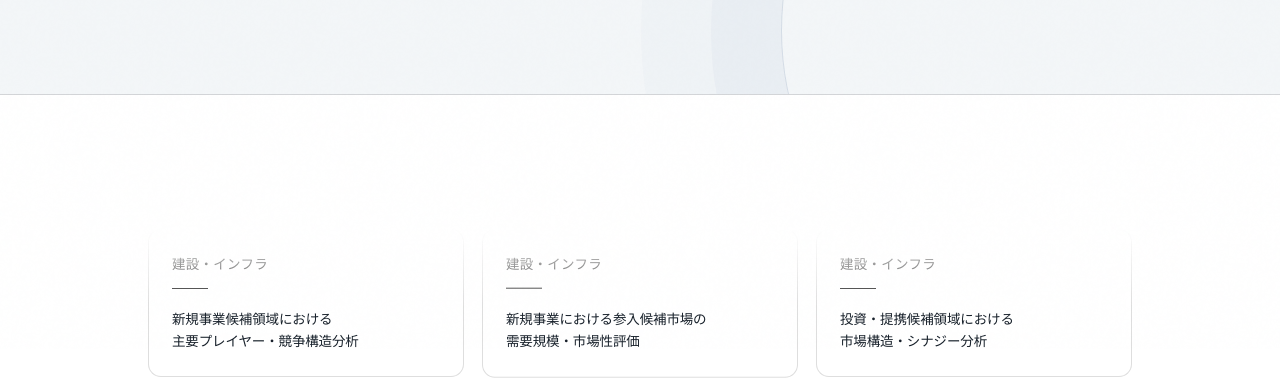
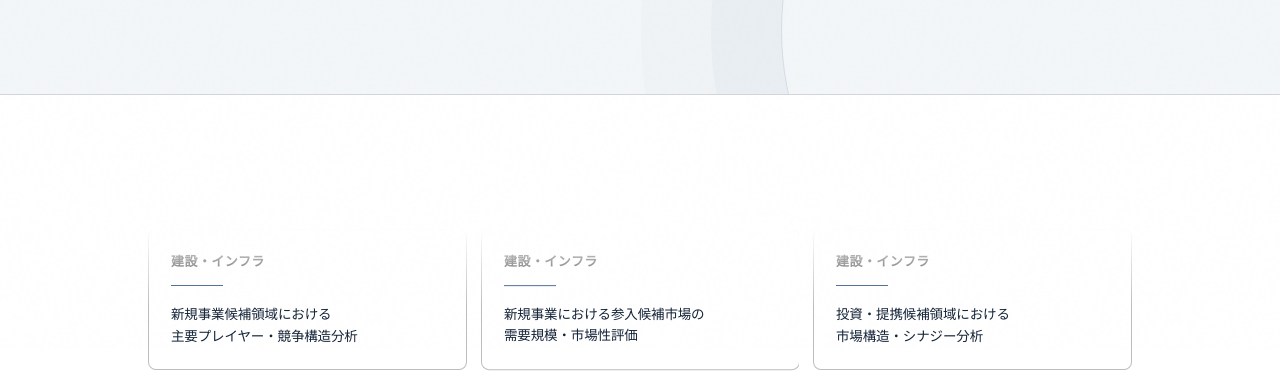
Before and after one commit to neunon/neunon-web, a Next.js app: page /works in a window 1280 px wide. Shown: the part 451-830 px from the top of the page. Built offline with nearby package versions, Linux system fonts and the light colour scheme; no server answers.

Commit message:
Align works cards with site visual language

```diff
--- a/app/editorial-round3.css
+++ b/app/editorial-round3.css
@@ -3192,29 +3192,29 @@
 
 .nc-works-columns {
   height: 640px;
-  gap: 18px;
+  gap: 14px;
   /* Fade the moving content, not a white overlay: the note below stays crisp. */
   -webkit-mask-image: linear-gradient(to bottom, transparent, #000 12%, #000 86%, transparent);
   mask-image: linear-gradient(to bottom, transparent, #000 12%, #000 86%, transparent);
 }
 
 .nc-works-column .nc-works-group {
-  gap: 18px;
-  padding-bottom: 18px;
+  gap: 14px;
+  padding-bottom: 14px;
 }
 
 .nc-works-column .nc-work-tile,
 .nc-works-column .nc-work-tile:nth-child(even) {
   position: relative;
-  min-height: 142px;
-  padding: 22px 23px 24px;
+  min-height: 138px;
+  padding: 20px 22px 22px;
   overflow: hidden;
-  border: 1px solid rgba(24, 24, 22, 0.14);
-  border-radius: 13px;
+  border: 1px solid var(--nc-line-strong);
+  border-radius: 8px;
   background: #fff;
   box-shadow: none;
   backdrop-filter: none;
-  transition: border-color 160ms ease;
+  transition: border-color 200ms ease, background 320ms var(--ease-brand);
 }
 
 .nc-works-column .nc-work-tile::after {
@@ -3224,8 +3224,10 @@
 
 .nc-works-column .nc-work-tile:hover,
 .nc-works-column .nc-work-tile:focus {
-  border-color: #8d8d89;
-  background: #fff;
+  border-color: #9cafc1;
+  background:
+    linear-gradient(90deg, rgba(232, 240, 248, 0.72), transparent 42%),
+    #fff;
   box-shadow: none;
   transform: none;
 }
@@ -3236,9 +3238,9 @@
   border-bottom: 0;
   color: #242424;
   font-family: 'Neue Haas Grotesk Text Pro', 'Helvetica Neue', Arial, sans-serif;
-  font-size: 13.5px;
-  font-weight: 550;
-  letter-spacing: 0.02em;
+  font-size: 13px;
+  font-weight: 600;
+  letter-spacing: 0.035em;
 }
 
 .nc-works-column .nc-work-tile > span::before {
@@ -3249,17 +3251,17 @@
 .nc-works-column .nc-work-tile > span::after {
   content: '';
   display: block;
-  width: 36px;
+  width: 52px;
   height: 1px;
   margin-top: 10px;
-  background: #242424;
+  background: #173f78;
 }
 
 .nc-works-column .nc-work-tile h2 {
-  margin-top: 20px;
-  color: #17202a;
+  margin-top: 18px;
+  color: #142337;
   font-size: clamp(13.5px, 0.95vw, 15px);
-  font-weight: 500 !important;
+  font-weight: 520 !important;
   line-height: 1.62;
   letter-spacing: -0.01em;
 }
@@ -3287,7 +3289,7 @@
   .nc-works-column .nc-work-tile:nth-child(even) {
     min-height: 126px;
     padding: 15px 14px 17px;
-    border-radius: 11px;
+    border-radius: 7px;
   }
 
   .nc-works-column .nc-work-tile > span {
@@ -3295,7 +3297,7 @@
   }
 
   .nc-works-column .nc-work-tile > span::after {
-    width: 28px;
+    width: 38px;
     margin-top: 8px;
   }
 
```
